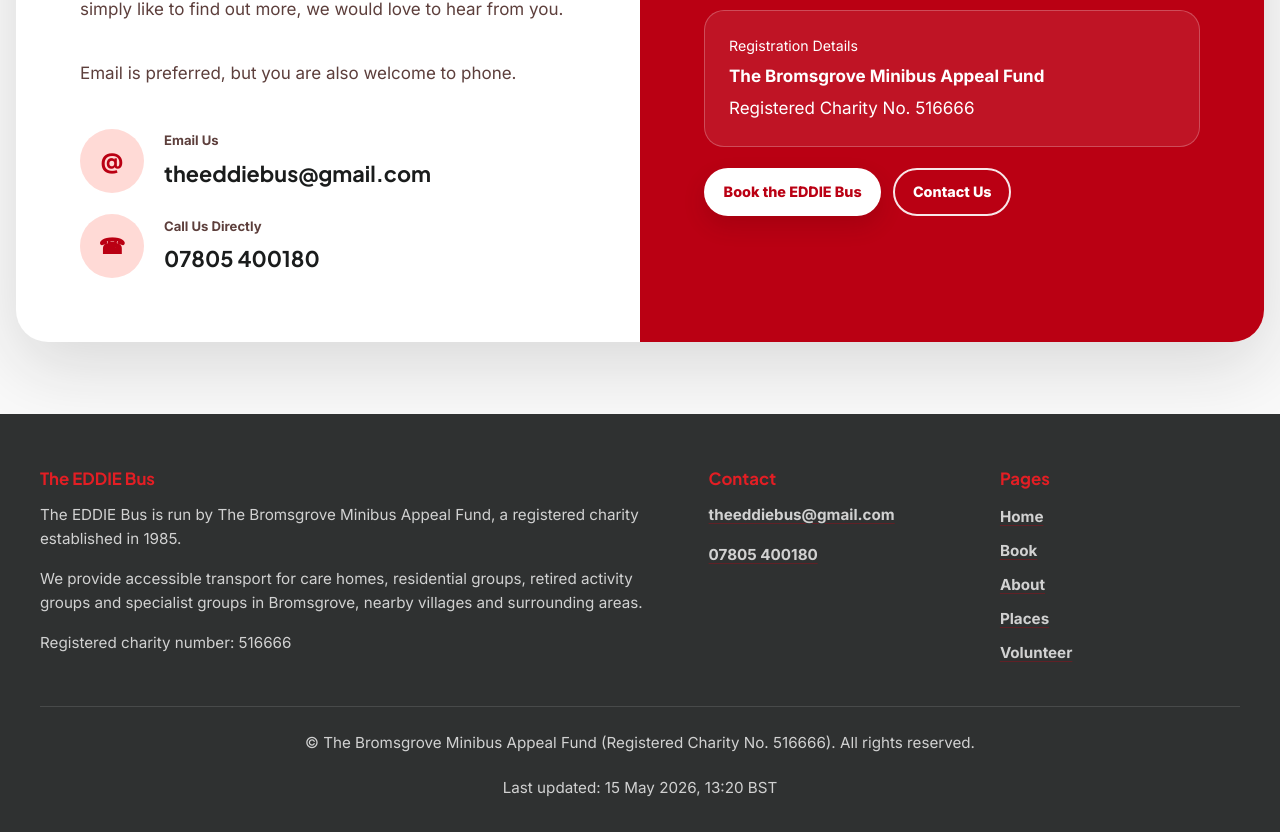
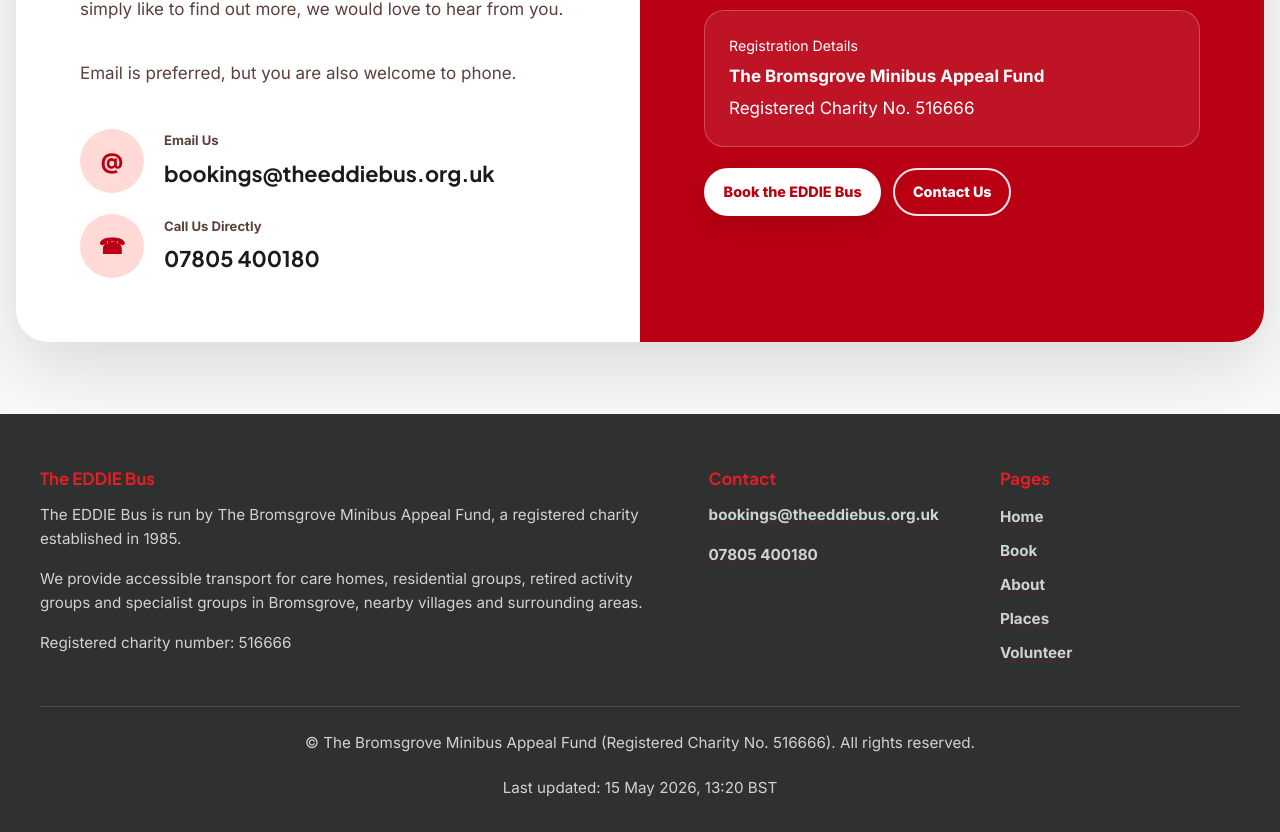
Before and after one commit to martinkearn/the-eddie-bus, a Next.js app: page / in a window 1280 px wide. Shown: the part 2794-3626 px from the top of the page. Built offline with nearby package versions, Linux system fonts and the light colour scheme.

Commit message:
Update site email to bookings address
Agent-Logs-Url: https://github.com/martinkearn/the-eddie-bus/sessions/9d7cb467-b8d0-4050-9341-d8f81cee939d

Co-authored-by: martinkearn <2410726+martinkearn@users.noreply.github.com>

```diff
--- a/src/content/site.js
+++ b/src/content/site.js
@@ -3,10 +3,10 @@ export const site = {
   publicName: 'The EDDIE Bus',
   slogan: 'Everyday Drives for the Disabled, Independent and Elderly',
   charityNumber: '516666',
-  email: 'theeddiebus@gmail.com',
+  email: 'bookings@theeddiebus.org.uk',
   phone: '07805 400180',
   phoneHref: 'tel:+447805400180',
-  emailHref: 'mailto:theeddiebus@gmail.com',
+  emailHref: 'mailto:bookings@theeddiebus.org.uk',
   primaryCta: 'Book the EDDIE Bus',
   secondaryCta: 'Volunteer with Us',
 }
```
